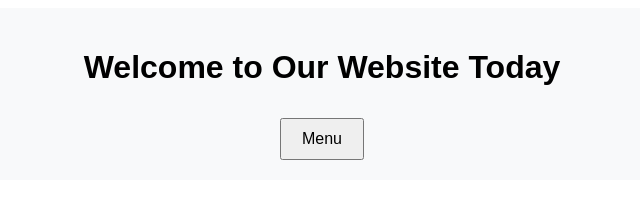
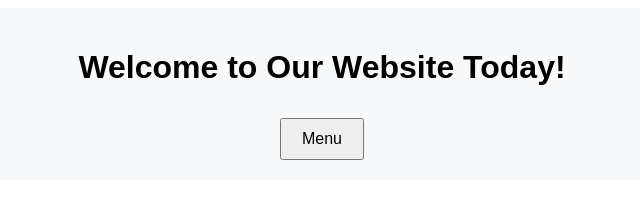
Before and after one commit to NaturalTornado/DropdwnHeader4, a plain HTML site: page index.html in a window 1280 px wide. Shown: the whole page, without its empty margins (318-958 px from the left). Drawn offline with nearby package versions, Linux system fonts and the light colour scheme.

Commit message:
Update index.html

```diff
--- a/index.html
+++ b/index.html
@@ -9,7 +9,7 @@
 </head>
 <body ng-controller="MainCtrl">
     <header>
-        <h1>Welcome to Our Website Today</h1>
+        <h1>Welcome to Our Website Today!</h1>
         <nav>
           <button id="dropdownBtn" align="left">Menu</button>
             <div id="dropdownMenu" class="dropdown-content">
```
